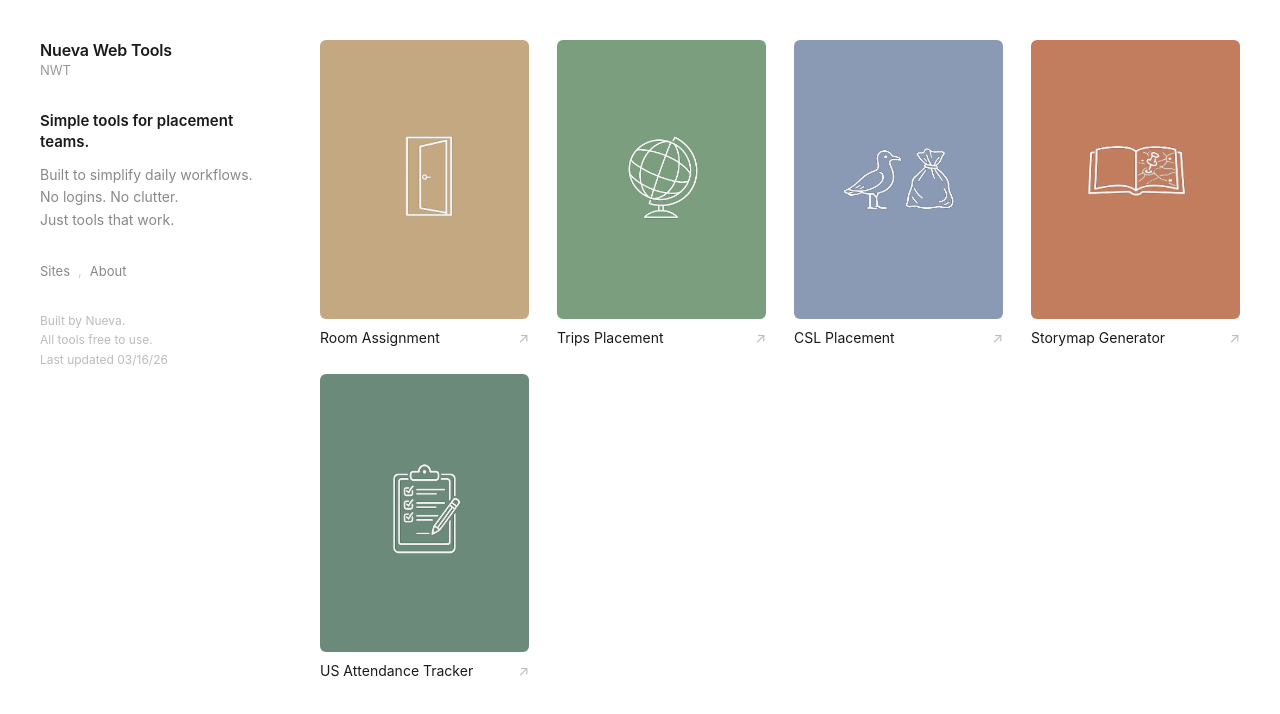
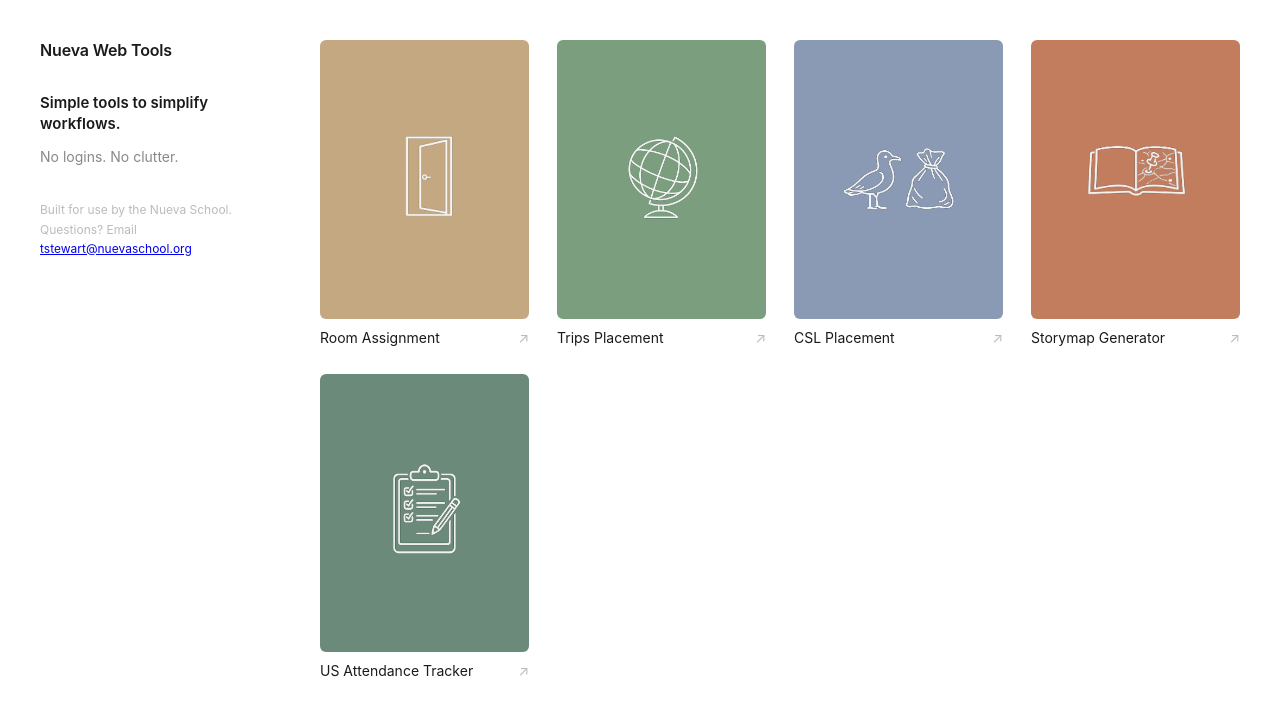
Before and after one commit to NuevaWebTools/Home, a plain HTML site: page index.html in a window 1280 px wide. Drawn offline with Linux system fonts and the light colour scheme.

Commit message:
Update index.html

```diff
--- a/index.html
+++ b/index.html
@@ -232,28 +232,18 @@
     <aside class="sidebar">
       <div class="brand">
         <h1>Nueva Web Tools</h1>
-        <div class="abbr">NWT</div>
       </div>
 
       <div>
-        <div class="tagline">Simple tools for placement teams.</div>
+        <div class="tagline">Simple tools to simplify workflows.</div>
         <p class="tagline-desc">
-          Built to simplify daily workflows.<br>
-          No logins. No clutter.<br>
-          Just tools that work.
+          No logins. No clutter.
         </p>
       </div>
 
-      <nav class="nav-links">
-        <a href="#">Sites</a>
-        <span>,</span>
-        <a href="#">About</a>
-      </nav>
-
       <div class="footer-info">
-        Built by Nueva.<br>
-        All tools free to use.<br>
-        Last updated 03/16/26
+        Built for use by the Nueva School.<br>
+        Questions? Email <a href="mailto:tstewart@nuevaschool.org">tstewart@nuevaschool.org</a>
       </div>
     </aside>
 
```
